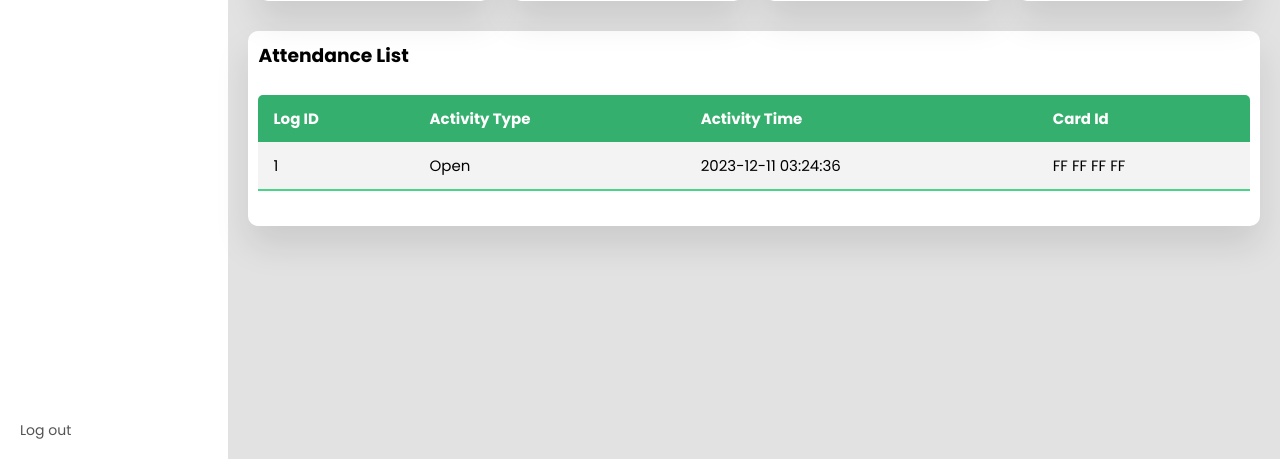
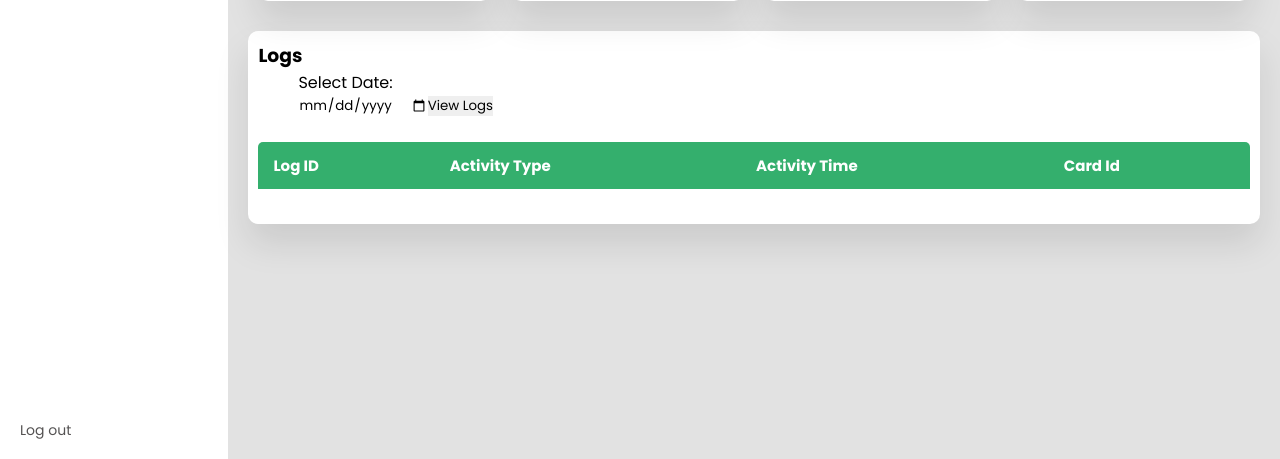
Before and after one commit to phuongyuma/Web_LockDoor, a PHP site: page /admin.php in a window 1280 px wide. Shown: the part 341-800 px from the top of the page. Run offline with PHP 8.4, Linux system fonts and the light colour scheme; a user stored in the database is signed in; data comes from the database, SQL or seed files in the repository; lists and menus that the app fills with data are empty; some libraries are stand-ins or nearby versions.

Commit message:
fix status

```diff
--- a/sources/admin.php
+++ b/sources/admin.php
@@ -63,7 +63,16 @@ if ($result->num_rows > 0) {
 }
 
 
-
+# count total alerts in 1 week
+$query_activity_type = "SELECT activity_type FROM door_logs WHERE log_id = (SELECT MAX(log_id) FROM door_logs)";
+$result = $conn->query($query_activity_type);
+if ($result->num_rows > 0) {
+    $row = $result->fetch_assoc();
+    $activity_type = $row['activity_type'];
+    // echo "Giá trị activity_type là: " . $activity_type;
+} else {
+  $activity_type = "Close";
+}
 ?>
 
 <head>
@@ -78,17 +87,14 @@ if ($result->num_rows > 0) {
         ['Close', <?php echo $total_close; ?>],
         ['Open', <?php echo $total_open; ?>]
         ]);
-
       var options = {
         title: 'Alert per Week',
         is3D: true,
       };
-
       var chart = new google.visualization.PieChart(document.getElementById('piechart_3d'));
       chart.draw(data, options);
     }
   </script>
-
 </head>
 
 <body>
@@ -104,10 +110,6 @@ if ($result->num_rows > 0) {
             <i class="fas fa-menorah"></i>
             <span class="nav-item">Dashboard</span>
           </a></li>
-        <!-- <li><a href="profile.php">
-            <i class="fas fa-comment"></i>
-            <span class="nav-item">Account</span>
-          </a></li> -->
         <li><a href="logs.php">
             <i class="fas fa-database"></i>
             <span class="nav-item">log</span>
@@ -167,7 +169,7 @@ if ($result->num_rows > 0) {
           <div class="per">
             <table>
               <?php
-              $img_id = $status == "active" ? 1 : 2;
+              $img_id = $activity_type == "Open" ? 1 : 2;
               ?>
               <tr>
                 <img src="./pic/<?php echo $img_id; ?>.png" alt="">
@@ -178,7 +180,7 @@ if ($result->num_rows > 0) {
                 </h4>
               </tr>
               <tr>
-                <h2 style="color: red">status</h2>
+                <h2 style="color: red">  <?php echo $activity_type; ?> </h2>
               </tr>
             </table>
           </div>
@@ -194,24 +196,31 @@ if ($result->num_rows > 0) {
 
       <section class="attendance">
         <div class="attendance-list">
-          <h1>Attendance List</h1>
+          <h1>Logs</h1>
           <table class="table table-bordered">
                 <thead>
                     <tr>
                         <th>Log ID</th>
                         <th>Activity Type</th>
                         <th>Activity Time</th>
-                        <!-- <th>User ID</th>
-                        <th>Username</th> -->
                         <th>Card id</th>
                     </tr>
                 </thead>
                 <tbody>
-
-
+                <form method="POST" action="" style="max-width: 30px;
+                  margin: 0 auto;
+                  padding: 20px;
+                  border: 1px solid #ccc;
+                  border-radius: 5px;">
+                    <label for="date" style="margin-left: 40;">Select Date:</label> <br>
+                    <input type="date" id="date" name="date"  style="margin-left: 40;" >
+                    <input type="submit" value="View Logs" name="pick-date" >
+                </form>
+                <br>
                     <?php
-                    $today = date("Y-m-d");
-                    $query_logs = "SELECT * FROM door_logs WHERE DATE(activity_time) = '$today'";
+                    if (isset($_POST["pick-date"])) {
+                        $date = $_POST["date"];
+                        $query_logs = "SELECT * FROM door_logs WHERE DATE(activity_time) = '$date'";
                         $result = mysqli_query($conn, $query_logs);
                         if ($result->num_rows > 0) {
                           while ($row = $result->fetch_assoc()) {
@@ -224,11 +233,26 @@ if ($result->num_rows > 0) {
                         } else {
                           echo "<tr><td colspan='5'>No activity logs found.</td></tr>";
                         }
-
-                    $conn->close();
+                      }
                     ?>
                 </tbody>
             </table>
+            <script>
+            document.getElementById("date-form").addEventListener("pick-date", function(event) {
+            event.preventDefault();
+            var date = document.getElementById("date").value;
+            var logTable = document.getElementById("log-table");
+            var xhr = new XMLHttpRequest();
+            xhr.open("POST", "", true);
+            xhr.setRequestHeader("Content-Type", "application/x-www-form-urlencoded");
+            xhr.onreadystatechange = function() {
+                if (xhr.readyState === 4 && xhr.status === 200) {
+                    logTable.innerHTML = xhr.responseText;
+                }
+            };
+            xhr.send("date=" + date);
+        });
+    </script>
         </div>
       </section>
     </section>
```
Also changed, not shown: sources/get_data.php (+24 -21 lines), sources/logs.php (+4 -22 lines). Lines whose indentation alone changed are shown as unchanged.
